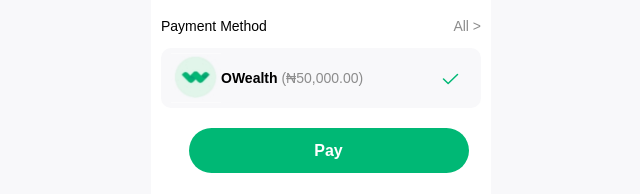
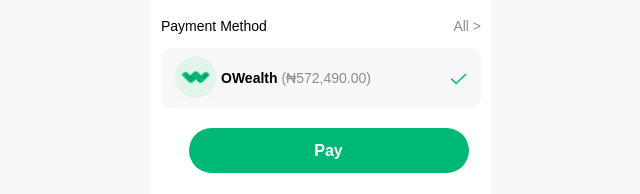
Before and after one commit to Official-Google/Bank, a plain HTML site: page Display.html in a window 1280 px wide. Both pictures are taken after a click on the button "Confirm". Shown: the part 603-797 px from the top of the page, 319-959 px from the left. Drawn offline with Linux system fonts and the light colour scheme.

Commit message:
Update Display.html

```diff
--- a/Display.html
+++ b/Display.html
@@ -325,7 +325,7 @@ body {
 
   <div class="owealth">
 <img id="owealth-img" src="Images/owealth-icon.jpg">
-<p id="owealth">OWealth <span id="owealth-balance">(₦50,000.00)</span></p>
+<p id="owealth">OWealth <span id="owealth-balance">(₦572,490.00)</span></p>
 
 <svg width="25px" height="25px" viewBox="0 -0.5 25 25" fill="none" xmlns="http://www.w3.org/2000/svg"><g id="SVGRepo_bgCarrier" stroke-width="0"></g><g id="SVGRepo_tracerCarrier" stroke-linecap="round" stroke-linejoin="round"></g><g id="SVGRepo_iconCarrier"> <path d="M5.5 12.5L10.167 17L19.5 8" stroke="#00B875" stroke-width="1.5" stroke-linecap="round" stroke-linejoin="round"></path> </g></svg>
 
@@ -537,4 +537,4 @@ document.getElementById("sessionID").textContent = randomNumber30;
 </script>
 
 </body>
-</html>
+                                                                                                                                                         </html>
```
